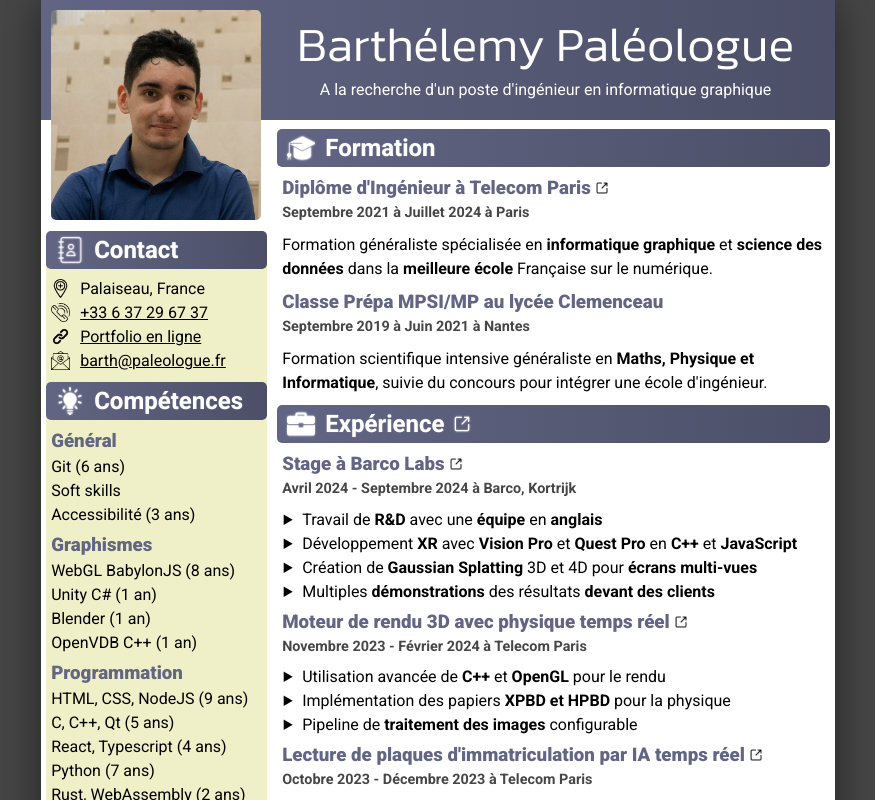
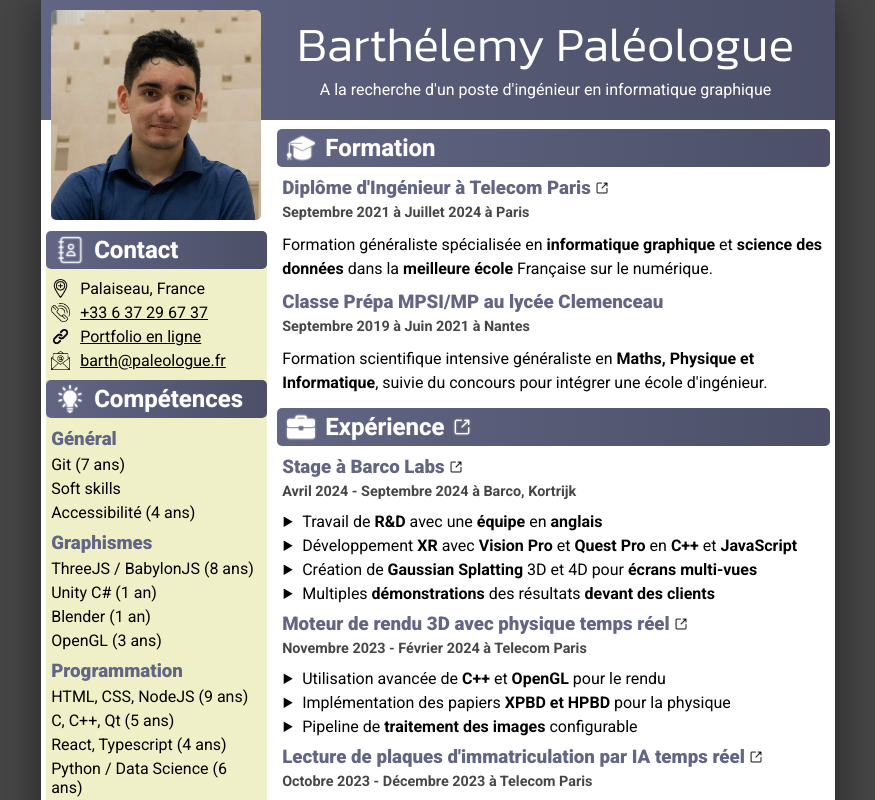
Before and after one commit to BarthPaleologue/resume, a Next.js app: page /resume/ in a window 1280 px wide. Shown: the top 800 px of the page, without its empty margins (202-1077 px from the left). Built offline with nearby package versions, Linux system fonts and the light colour scheme.

Commit message:
Update skills.ts

```diff
--- a/src/app/resumeData/skills.ts
+++ b/src/app/resumeData/skills.ts
@@ -17,20 +17,21 @@ export const skills: SkillList[] = [
     {
         title: S({ fr: "Général", en: "General" }),
         skills: [
-            { title: "Git", yoe: 6 },
+            { title: "Git", yoe: 7 },
             { title: "Soft skills" },
-            { title: S({ fr: "Accessibilité", en: "Accessibility" }), yoe: 3 },
+            { title: S({ fr: "Accessibilité", en: "Accessibility" }), yoe: 4 },
             { title: S({ fr: "Enjeux RSE", en: "CSR issues" }), yoe: 2, hidden: true },
         ]
     },
     {
         title: S({ fr: "Graphismes", en: "Graphics" }),
         skills: [
-            { title: "WebGL BabylonJS", yoe: 8 },
+            { title: "ThreeJS / BabylonJS", yoe: 8 },
             { title: "Unity C#", yoe: 1 },
             { title: "D3.JS, Altair, Tableau", yoe: 1, hidden: true },
             { title: "Blender", yoe: 1, hidden: false },
-            { title: "OpenVDB C++", yoe: 1 },
+            { title: "OpenVDB C++", yoe: 1, hidden: true },
+            { title: "OpenGL", yoe: 3 },
         ]
     },
     {
@@ -39,7 +40,7 @@ export const skills: SkillList[] = [
             { title: "HTML, CSS, NodeJS", yoe: 9 },
             { title: "C, C++, Qt", yoe: 5 },
             { title: "React, Typescript", yoe: 4 },
-            { title: "Python", yoe: 7 },
+            { title: "Python / Data Science", yoe: 6 },
             { title: "Webpack", yoe: 3, hidden: true },
             { title: "Rust, WebAssembly", yoe: 2 },
             { title: "Java, Kotlin", yoe: 2 },
```
